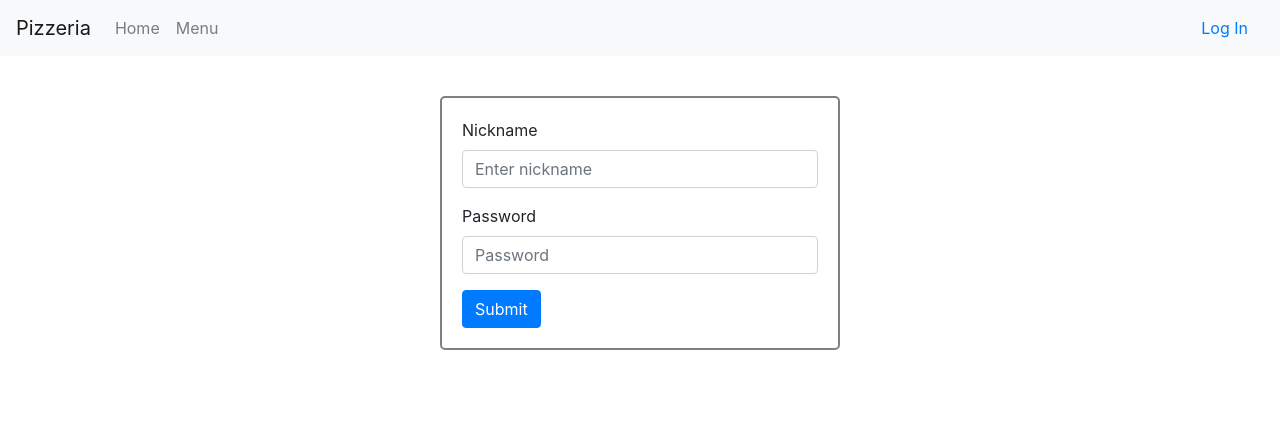
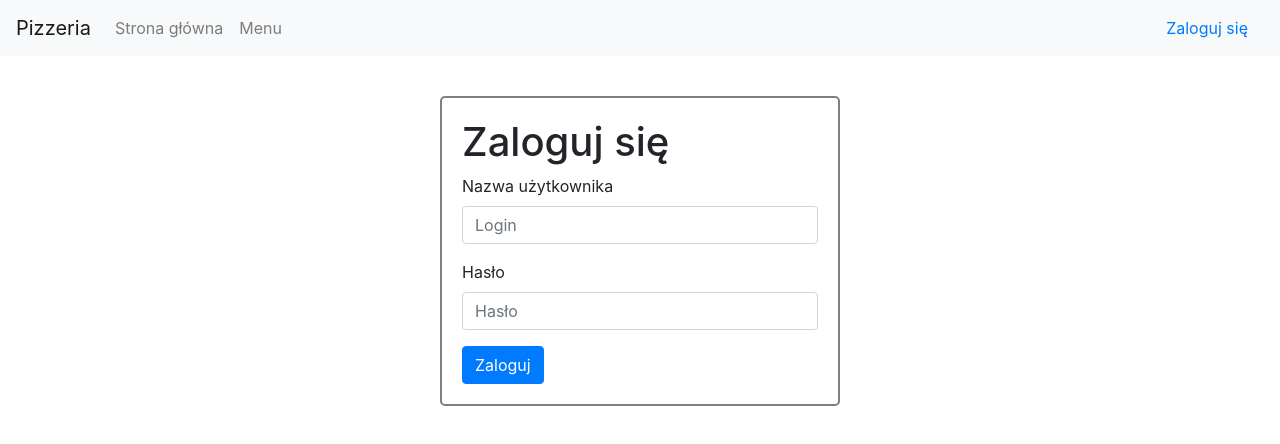
Before and after one commit to Radekowicz/pizzeria-frontend, a React (Create React App) app: page /login in a window 1280 px wide. Shown: the top 444 px of the page. Built offline with nearby package versions, Linux system fonts and the light colour scheme.

Commit message:
unified language (PL)

```diff
--- a/src/components/Navbar.js
+++ b/src/components/Navbar.js
@@ -13,13 +13,13 @@ function MyNavbar() {
         <Navbar.Toggle aria-controls="basic-navbar-nav" />
         <Navbar.Collapse id="basic-navbar-nav">
             <Nav className="mr-auto">
-                <Nav.Link as={Link} to="/home">Home</Nav.Link>
+                <Nav.Link as={Link} to="/home">Strona główna</Nav.Link>
                 <Nav.Link as={Link} to="/menu">Menu</Nav.Link>
             </Nav>
 
             <Form inline>
                 {logged === false
-                ? <Nav.Link as={Link} to="/login">Log In</Nav.Link>
+                ? <Nav.Link as={Link} to="/login">Zaloguj się</Nav.Link>
                 : <Nav.Link as={Link} to="/user">{user}</Nav.Link>
                 }
             </Form>
--- a/src/components/login/Login.css
+++ b/src/components/login/Login.css
@@ -18,8 +18,7 @@
 
 .divFailedLogin {
   padding: 15px;
-  padding-left: 100px;
-  padding-right: 100px;
+  margin-top: 40px;
   color: white;
   text-align: center;
   background-color: #dc3545;
--- a/src/components/login/Login.js
+++ b/src/components/login/Login.js
@@ -60,29 +60,30 @@ function Login() {
                 </div>
             }
             <div className="form">
+                <h1>Zaloguj się</h1>
                 <Form onSubmit={onFormSubmit}>
                 <Form.Group controlId="formBasicEmail">
-                    <Form.Label>Nickname</Form.Label>
+                    <Form.Label>Nazwa użytkownika</Form.Label>
                     <Form.Control
                     type="text"
                     name="username"
-                    placeholder="Enter nickname"
+                    placeholder="Login"
                     onChange={({target:{value}}) => {
                         setTypedNickname(value)
                     }}/>
                 </Form.Group>
 
                 <Form.Group controlId="formBasicPassword">
-                    <Form.Label>Password</Form.Label>
+                    <Form.Label>Hasło</Form.Label>
                     <Form.Control
                     type="password"
-                    placeholder="Password"
+                    placeholder="Hasło"
                     onChange={({target:{value}}) => {
                         setTypedPassword(value)
                     }}/>
                 </Form.Group>
                 <Button variant="primary" type="submit">
-                    Submit
+                    Zaloguj
                 </Button>
                 </Form>
             </div>
```
